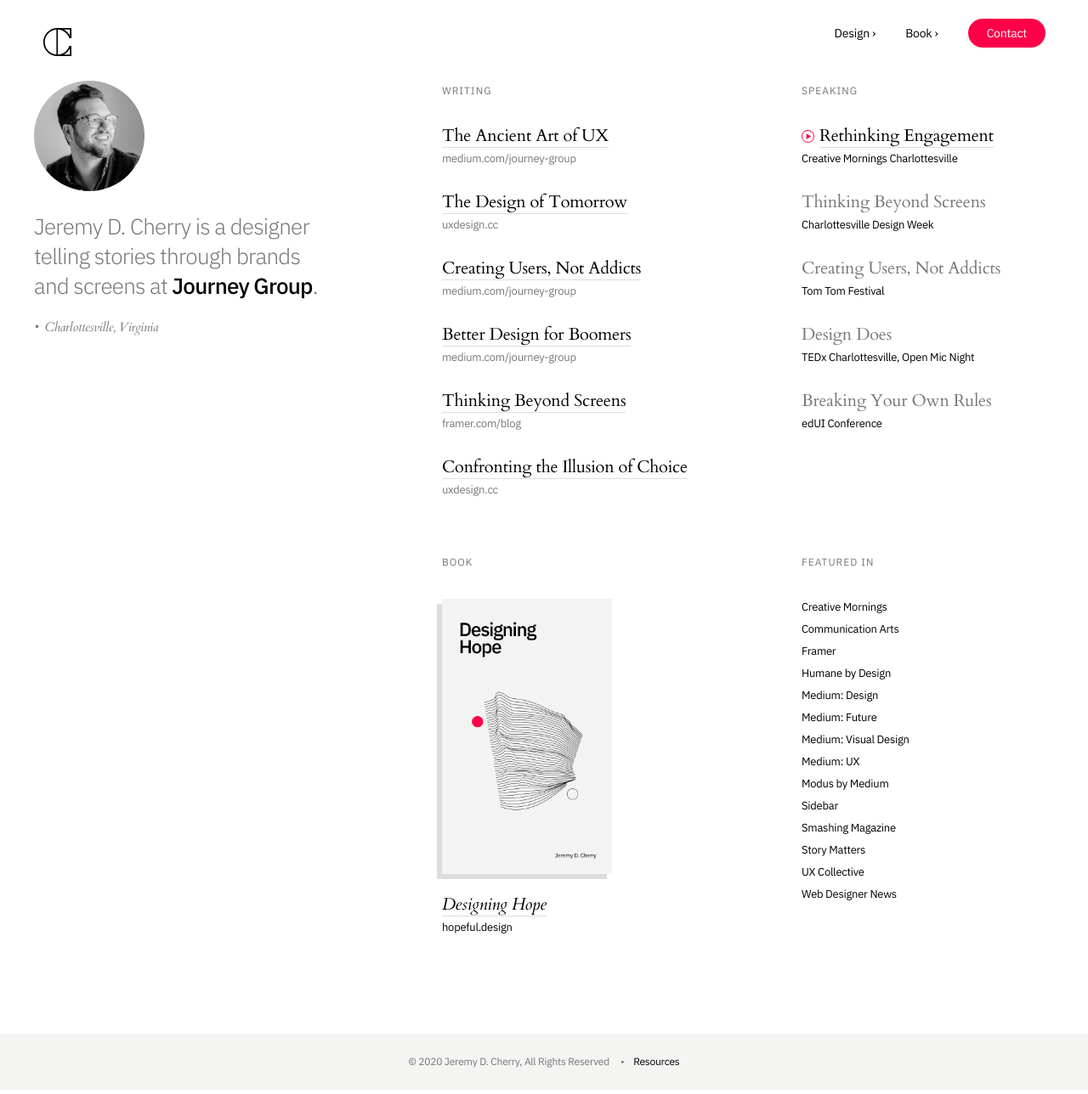
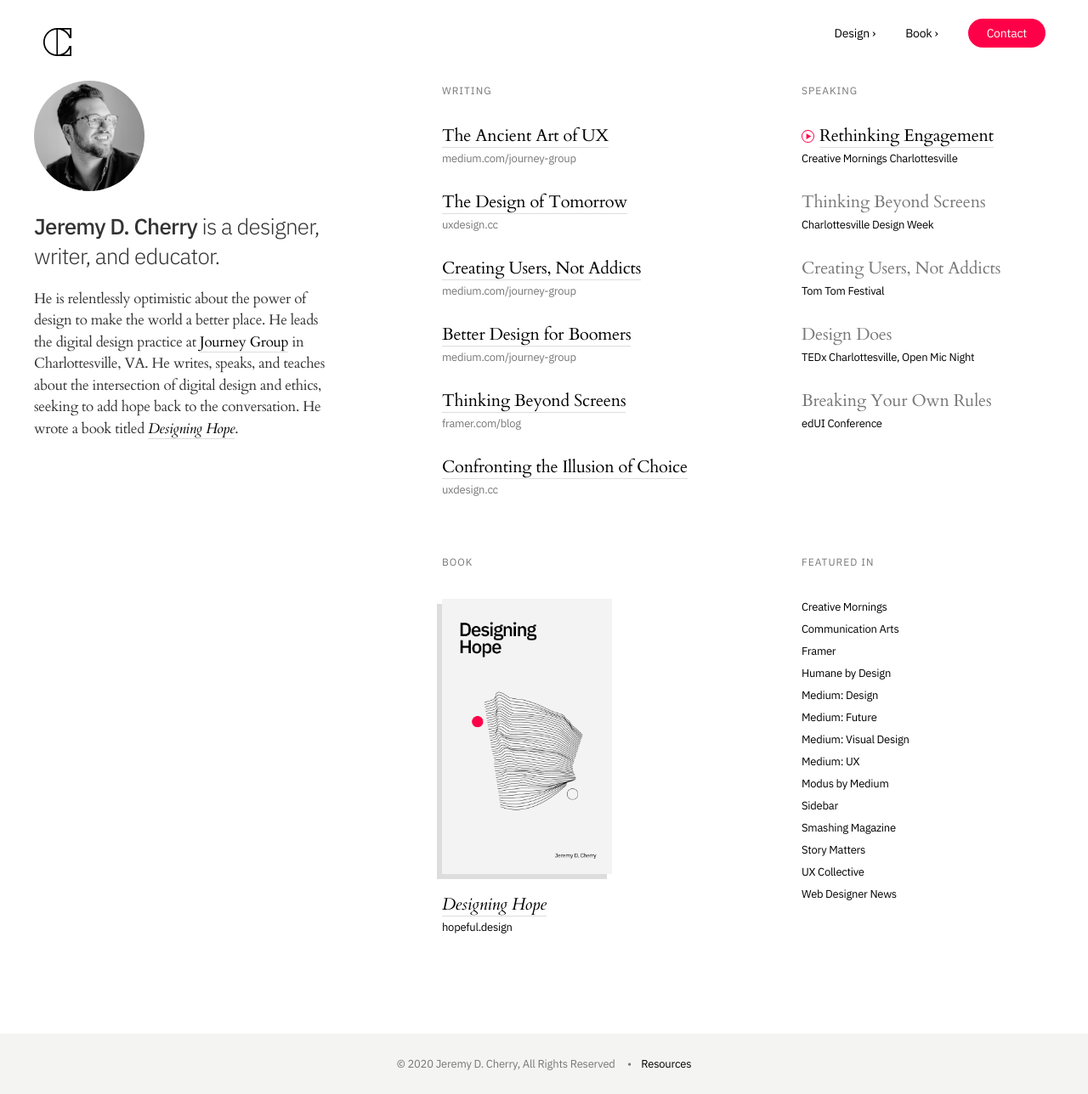
Before and after one commit to jeremydcherry/jeremydcherry.github.io, a Jekyll site: the page built from index.md, in a window 1280 px wide. Shown: the whole page at 85% size. Built offline with Jekyll 4.4.1, drawn with Linux system fonts in a browser that asks for light colours.

Commit message:
Updated home

```diff
--- a/_sass/main.scss
+++ b/_sass/main.scss
@@ -362,7 +362,12 @@ a.home-link:hover{
   top: 2px;
 }
 
+.name{
+  font-weight: 500;
+}
+
 h1{
+  color: #333;
   font-family: "IBM Plex Sans", sans-serif;
   font-size: 26px;
   font-weight: 300;
@@ -435,10 +440,11 @@ h5{
 }
 
 h6{
+  color: #333;
   font-family: "Cardo", serif;
-  font-style: italic;
-  font-size: 15px;
+  font-size: 17px;
   font-weight: 400;
+  line-height: 1.5;
   letter-spacing: -0.02em;
   margin-block-start: 0px;
   margin-block-end: 0.25em;
@@ -499,7 +505,7 @@ footer{
   background-color: #f4f4f3;
   color: #777;
   font-family: "IBM Plex Sans", sans-serif;
-  font-size: 12px;
+  font-size: 13px;
   padding: 2em 0;
   text-align: center;
   -webkit-font-smoothing: antialiased;
--- a/index.md
+++ b/index.md
@@ -11,8 +11,8 @@ title: Jeremy D. Cherry
   	<!-- Bio -->
   	<div class="bio">
   		<img src="/images/jeremy-headshot.png" class="avatar" alt="Photo of Jeremy D. Cherry">
-		<h1>Jeremy D. Cherry is a designer telling stories through brands and screens at <a href="https://www.journeygroup.com/" class="journey">Journey Group</a>.</h1>
-		<h6>&bull;&nbsp;&nbsp;Charlottesville, Virginia</h6>
+		<h1><span class="name">Jeremy D. Cherry</span> is a designer, writer, and educator.</h1>
+		<h6>He is relentlessly optimistic about the power of design to make the world a better place. He leads the digital design practice at <a href="https://journeygroup.com" class="title">Journey Group</a> in Charlottesville, VA. He writes, speaks, and teaches about the intersection of digital design and ethics, seeking to add hope back to the conversation. He wrote a book titled <a href="https://hopeful.design" class="title"><em>Designing Hope</em></a>.</h6>
 	</div>
   </div>
   <!-- Writing -->
```
